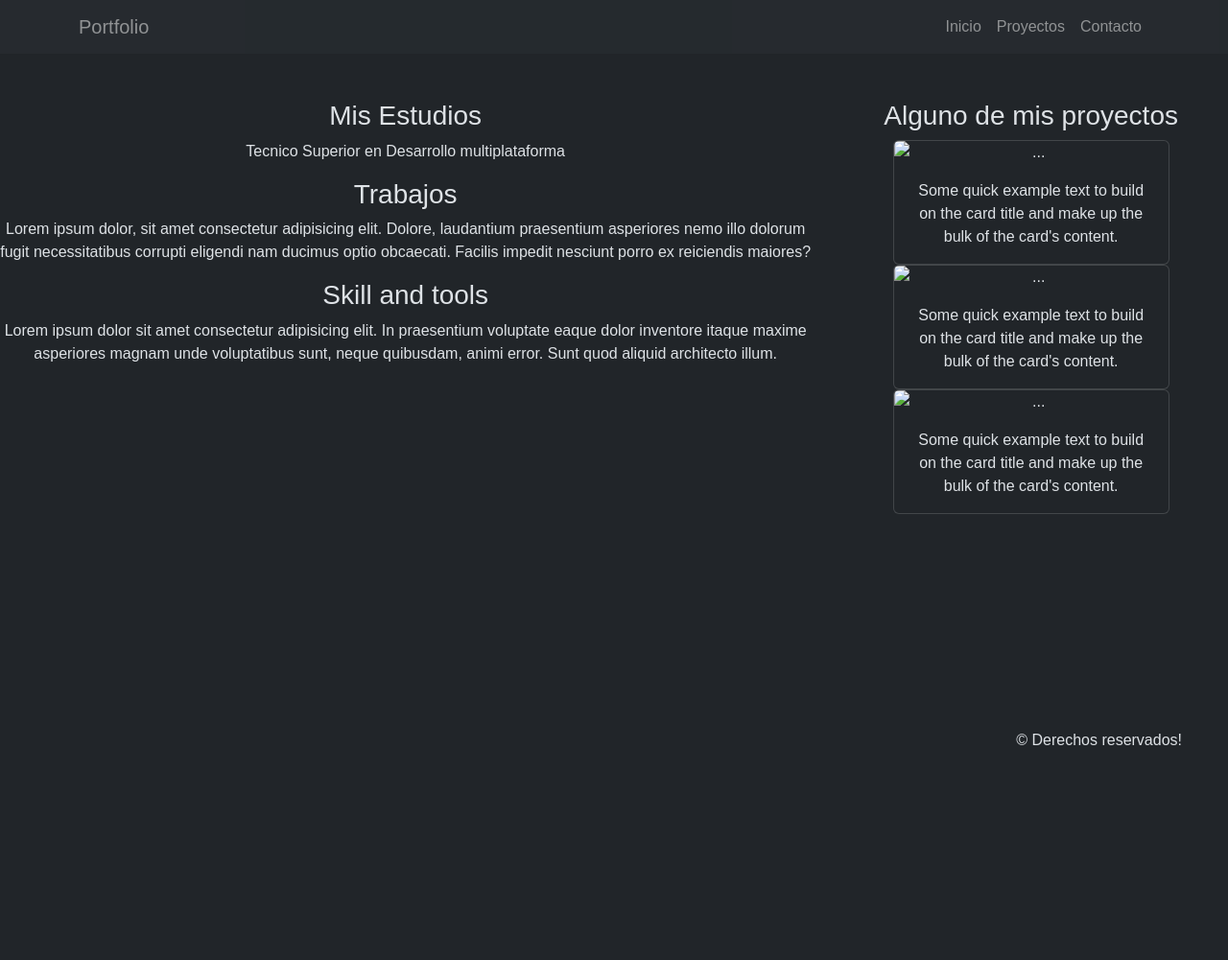
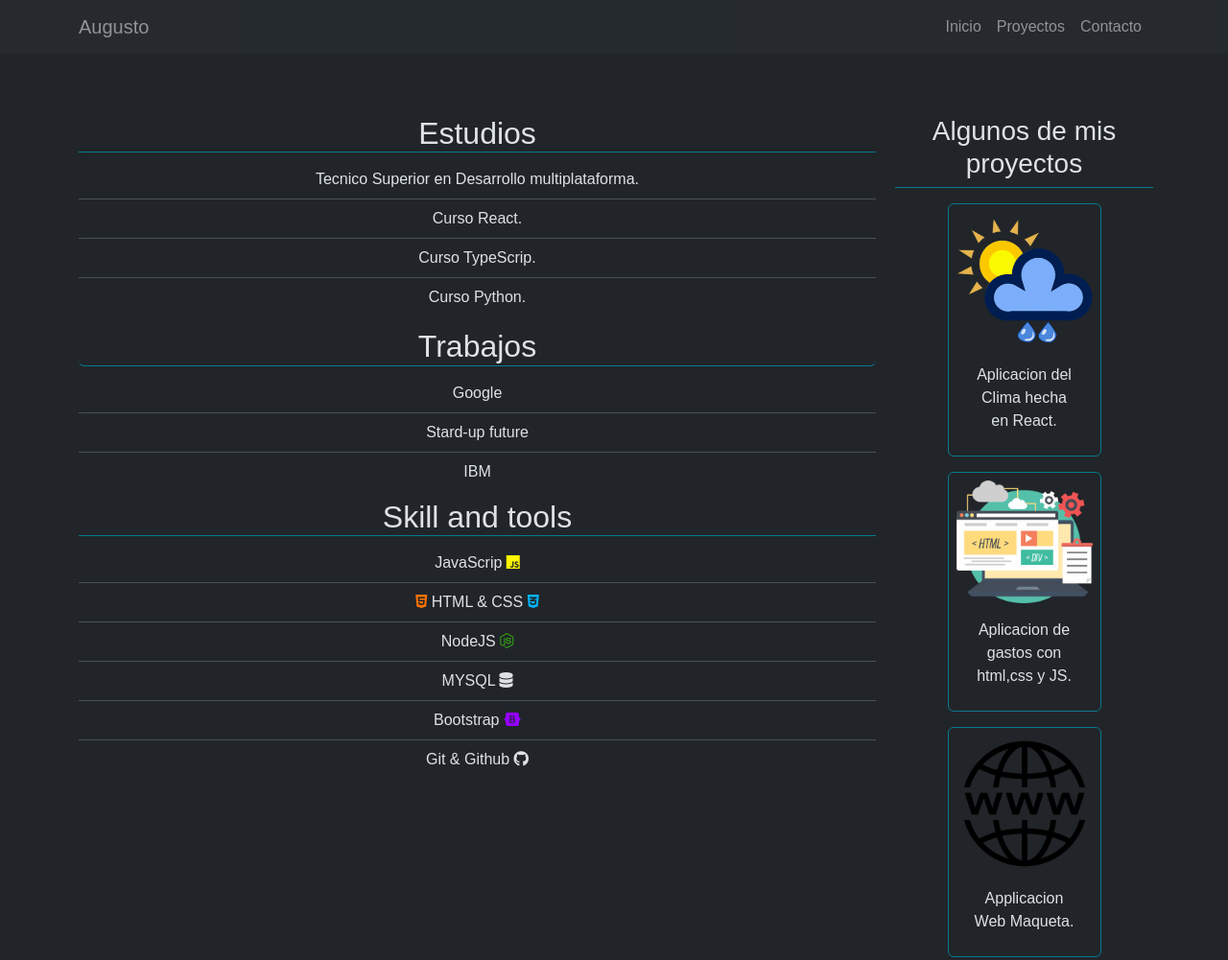
Before and after one commit to AugustoChavesFiore/tlp-parcial-chavesfioreaugusto, a plain HTML site: page proyectos.html in a window 1280 px wide. Shown: the top 1001 px of the page at 96% size. Before the commit the page ends 800 px from the top, so only its background shows below. Drawn offline with nearby package versions, Linux system fonts and the light colour scheme.

Commit message:
Seccion proyectos terminada

```diff
--- a/proyectos.html
+++ b/proyectos.html
@@ -1,5 +1,5 @@
 <!doctype html>
-<html lang="es" data-bs-theme="dark">
+<html lang="es"   data-bs-theme="dark">
   <head>
     <meta charset="utf-8">
     <meta name="viewport" content="width=device-width, initial-scale=1">
@@ -14,8 +14,7 @@
         <nav class="navbar navbar-expand-lg bg-body-tertiary opacity-50" >
             <div class="container">
                 <a class="navbar-brand" href="index.html">
-                    <!-- <img src="img/bootstrap-logo.svg" alt="Logo" width="30" height="24" class="d-inline-block align-text-top"> -->
-                    Portfolio
+                    Augusto
                   </a>
               <button class="navbar-toggler" type="button" data-bs-toggle="collapse" data-bs-target="#navbarSupportedContent" aria-controls="navbarSupportedContent" aria-expanded="false" aria-label="Toggle navigation">
                 <span class="navbar-toggler-icon"></span>
@@ -37,45 +36,78 @@
           </nav>
 
     </header>
-    <div class="row text-center my-5">
 
-      <main class="col-12 col-lg-8">
-        <h3>Mis Estudios</h3>
-        <p>Tecnico Superior en Desarrollo multiplataforma</p>
-        <h3>Trabajos</h3>
-        <p>Lorem ipsum dolor, sit amet consectetur adipisicing elit. Dolore, laudantium praesentium asperiores nemo illo dolorum fugit necessitatibus corrupti eligendi nam ducimus optio obcaecati. Facilis impedit nesciunt porro ex reiciendis maiores?</p>
-        <h3>Skill and tools</h3>
-        <p>
-          Lorem ipsum dolor sit amet consectetur adipisicing elit. In praesentium voluptate eaque dolor inventore itaque maxime asperiores magnam unde voluptatibus sunt, neque quibusdam, animi error. Sunt quod aliquid architecto illum.
-        </p>
+    <div class="container text-center">
+      <div class="row  my-5">
+        <main class=" col-12 col-lg-9 my-2 ">
+
+          <article class="row ">
+              <section class="col-12 my-2">
+                <h2 class=" border-bottom border-info-subtle ">Estudios</h2>
+                <ul class="list-group list-group-flush">
+                  <li class=" list-group-item">Tecnico Superior en Desarrollo multiplataforma.</li>
+                  <li class=" list-group-item">Curso React.</li>
+                  <li class=" list-group-item">Curso TypeScrip.</li>
+                  <li class=" list-group-item">Curso Python.</li>
+                </ul>
+              </section>
+
+              <section class="col-12 my-1">
+                <h2 class=" border-bottom border-info-subtle rounded-2">Trabajos</h2>
+                  <ul class="list-group list-group-flush">
+                    <li class="list-group-item">Google</li>
+                    <li class="list-group-item">Stard-up future</li>
+                    <li class="list-group-item">IBM</li>
+                  </ul>
+
+              </section>
+              <section class="col-12 my-1">
+                <h2 class="border-bottom border-info-subtle ">Skill and tools</h2>
+                <ul class="list-group list-group-flush">
+                  <li class="list-group-item">JavaScrip <i class="fa-brands fa-js" style="color: #fff700;"></i></li>
+                  <li class="list-group-item"><i class="fa-brands fa-html5" style="color: #ff7300;"></i> HTML & CSS   <i class="fa-brands fa-css3-alt" style="color: #00b3ff;"></i></li>
+                  <li class="list-group-item">NodeJS <i class="fa-brands fa-node-js" style="color: #32a512;"></i></li>
+                  <li class="list-group-item">MYSQL <i class="fa-solid fa-database"></i></li>
+                  <li class="list-group-item">Bootstrap <i class="fa-brands fa-bootstrap" style="color: #9600ff;"></i></i></li>
+                  <li class="list-group-item">Git & Github <i class="fa-brands fa-github"></i></li>
+              </section>
+
+            </article>
+
         </main>
 
-      <aside class="col-12 col-lg-4 d-flex justify-content-center align-items-center  flex-column ">
-        <h3>Alguno de mis proyectos</h3>
-        <div class="card" style="width: 18rem;">
-          <img src="..." class="card-img-top" alt="...">
+        <aside class="col-12 col-lg-3 aside-proyecto p-2 ">
+          <h3 class="border-bottom border-info-subtle p-2">Algunos de mis proyectos</h3>
+
+          <div class="card border-info-subtle  m-2 p-2" style="width: 10rem; ">
+            <img src="img/clima.png" class="card-img-top img-fluid" alt="...">
             <div class="card-body">
-            <p class="card-text">Some quick example text to build on the card title and make up the bulk of the card's content.</p>
+              <p class="card-text">Aplicacion del Clima hecha en React.</p>
             </div>
           </div>
-        <div class="card" style="width: 18rem;">
-          <img src="..." class="card-img-top" alt="...">
+          <div class="card border-info-subtle  m-2 p-2" style="width: 10rem; ">
+            <img src="img/html.png" class="card-img-top img-fluid " alt="...">
             <div class="card-body">
-            <p class="card-text">Some quick example text to build on the card title and make up the bulk of the card's content.</p>
+              <p class="card-text">Aplicacion de gastos con html,css y JS.</p>
             </div>
           </div>
-        <div class="card" style="width: 18rem;">
-          <img src="..." class="card-img-top" alt="...">
+          <div class="card border-info-subtle m-2 p-2 " style="width: 10rem;">
+            <img src="img/www.png" class="card-img-top img-fluid" alt="...">
             <div class="card-body">
-            <p class="card-text">Some quick example text to build on the card title and make up the bulk of the card's content.</p>
+              <p class="card-text">Applicacion Web Maqueta.</p>
             </div>
           </div>
         </aside>
       </div>
 
-    <footer class="d-flex justify-content-end align-items-end   fixed-bottom pe-5">
+    </div>
+
+    <footer class="d-flex justify-content-center   align-items-center   pe-5">
         <p>	&#169; Derechos reservados!</p>
     </footer>
+
+    <!-- font awesome -->
+    <script src="https://kit.fontawesome.com/15f99fd8c9.js" crossorigin="anonymous"></script>
     <script src="https://cdn.jsdelivr.net/npm/bootstrap@5.3.0-alpha3/dist/js/bootstrap.bundle.min.js" integrity="sha384-ENjdO4Dr2bkBIFxQpeoTz1HIcje39Wm4jDKdf19U8gI4ddQ3GYNS7NTKfAdVQSZe" crossorigin="anonymous"></script>
   </body>
 </html>
```
Lines whose indentation alone changed are shown as unchanged.
